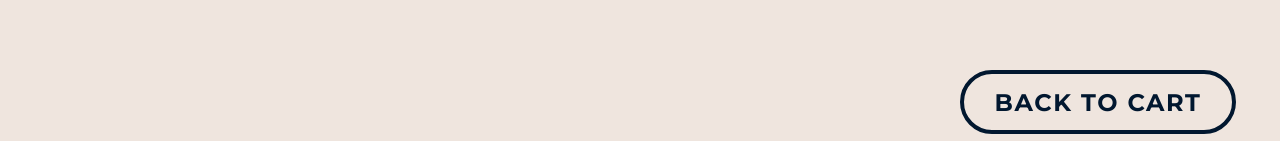
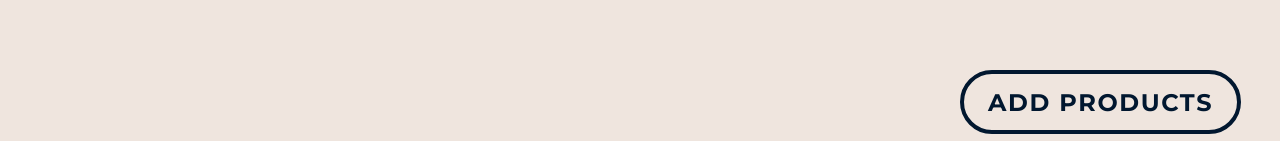
Before and after one commit to rmeoni/coffee-shop, a React (Create React App) app: page /checkout in a window 1280 px wide. Shown: the part 811-952 px from the top of the page. Built offline with nearby package versions, Linux system fonts and the light colour scheme.

Commit message:
Updating the Cart UX

```diff
--- a/src/pages/CheckoutPage.js
+++ b/src/pages/CheckoutPage.js
@@ -266,13 +266,13 @@ const CheckoutPage = () => {
                             <Skeleton count={2} height={64} borderRadius={40} />
                         ) : (
                             <>
-                                <Link to="/carrito">
+                                <Link to="/tienda">
                                     <button
                                         className={`secondary-btn-l ${isDarkMode ? 'dark' : ''}`}
                                         style={{ marginBottom: '12px' }}
                                         id="cart-secondary-btn"
                                     >
-                                        {t('checkout.keep_shopping')}
+                                        {t('cart.close_cart')}
                                     </button>
                                 </Link>
                                 <button
```
